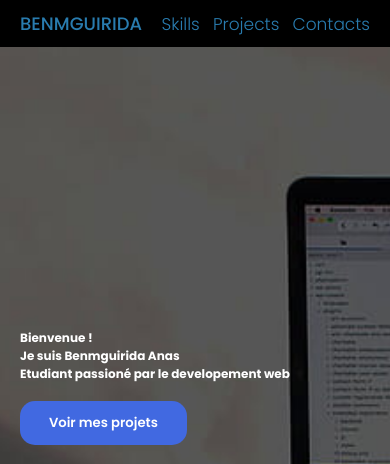
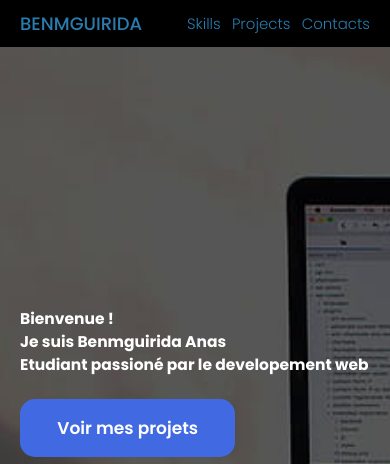
Before and after one commit to anasbenmguirida/benmguirida.github.io, a plain HTML site: page index.html in a window 390 px wide. Shown: the top 464 px of the page. Drawn offline with Linux system fonts and the light colour scheme.

Commit message:
Update style.css

```diff
--- a/style.css
+++ b/style.css
@@ -47,6 +47,8 @@ section {
 
 .main {
   color: white;
+
+  font-size: 15.5px;
   width: 100%;
   min-height: 100vh;
   display: flex;
@@ -181,13 +183,14 @@ section {
 .footer-title span {
   color: teal;
 }
+
 @media (max-width: 1023px) {
   header {
     padding: 10px 20px;
   }
   .navigation a {
-    padding-left: 10px;
-    font-size: 17px;
+    padding-left: 8px;
+    font-size: 15px;
   }
   .logo {
     font-size: 18px;
```
